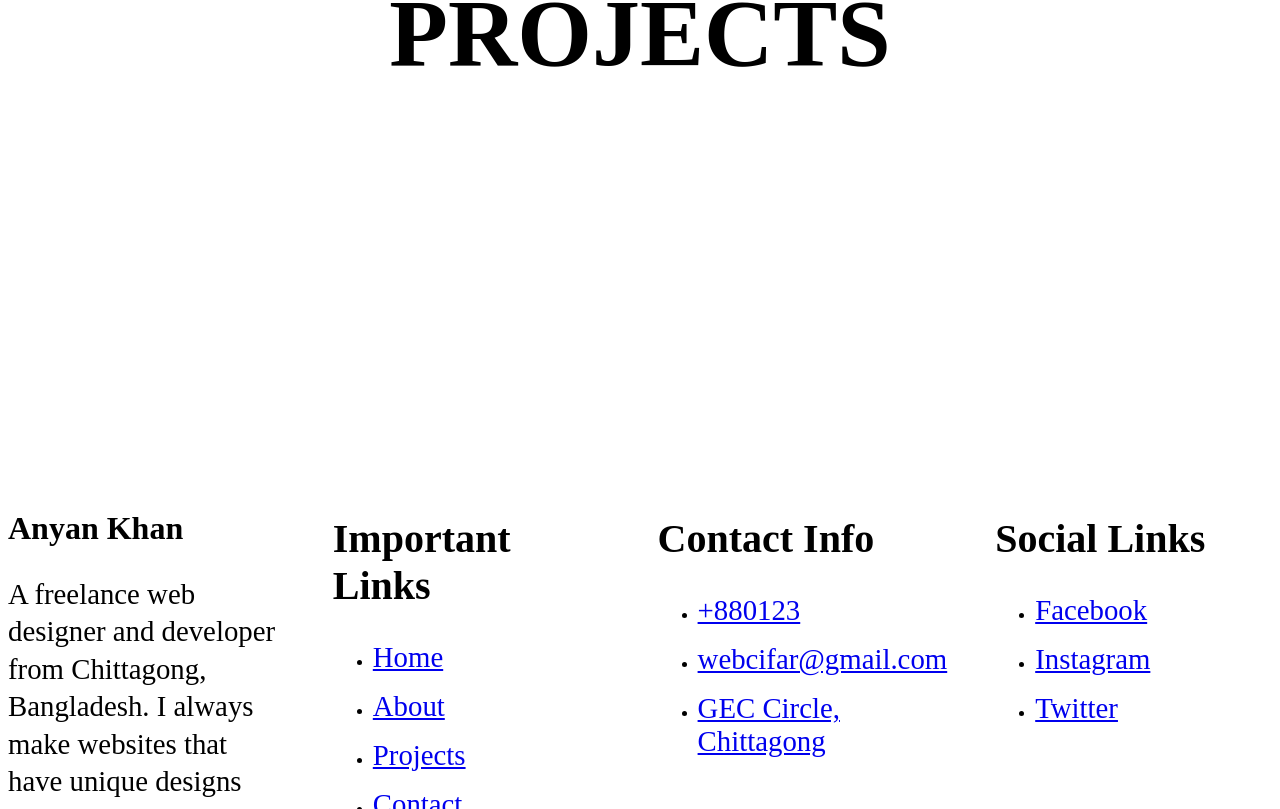
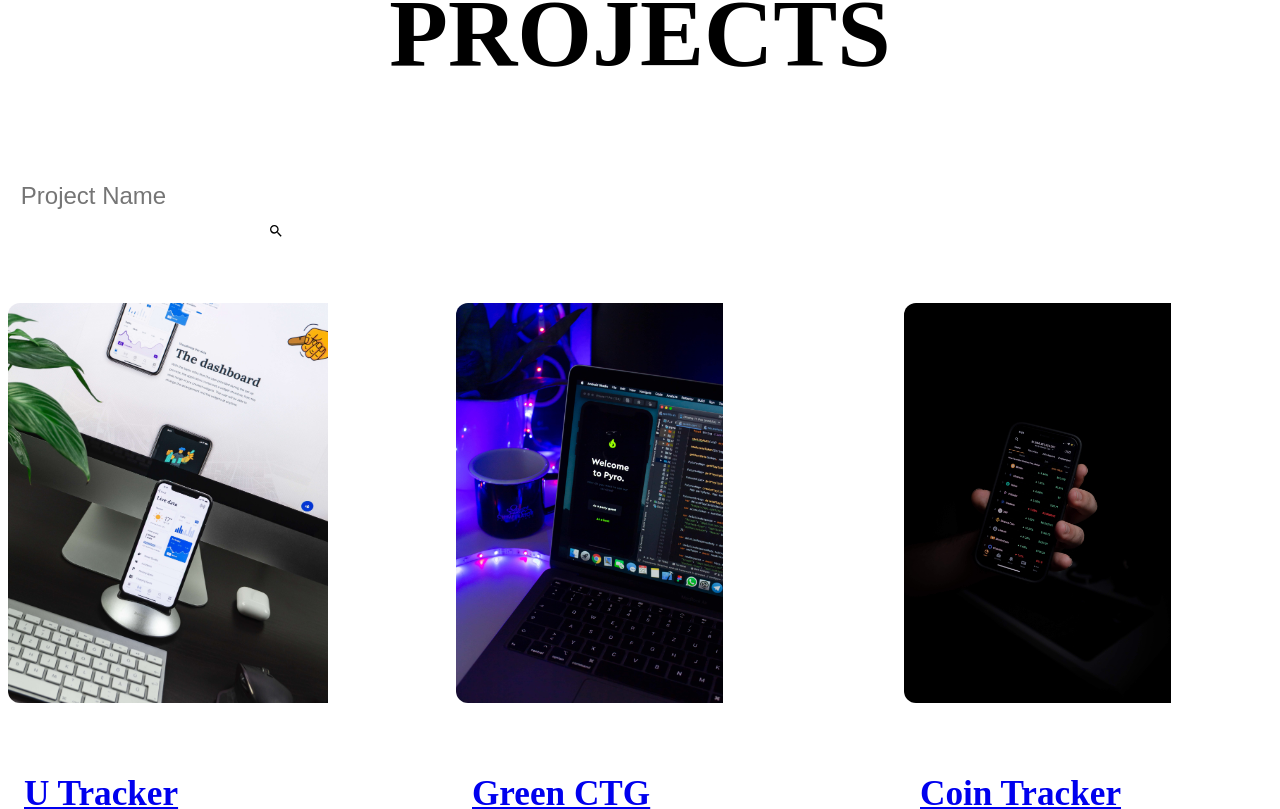
Before and after one commit to thienyet1011/reacjs-portfolio-03102021, a React (Create React App) app: page /projects in a window 1280 px wide. Shown: the part 291-1100 px from the top of the page. Built offline with nearby package versions, Linux system fonts and the light colour scheme.

Commit message:
Add projects page

```diff
--- a/src/pages/Projects.js
+++ b/src/pages/Projects.js
@@ -1,18 +1,94 @@
-import React from "react";
+import React, { useEffect, useState } from "react";
+import { MdSearch } from "react-icons/md";
 import styled from "styled-components";
 
 import SectionTitle from "../components/SectionTitle";
+import ProjectItem from "../components/ProjectItem";
+import ProjectInfo from "..//assets/data/projects";
 
 const ProjectsStyles = styled.div`
   padding: 10rem 0;
+  .project__allItems {
+    display: grid;
+    grid-template-columns: repeat(auto-fill, minmax(300px, 1fr));
+    gap: 5rem;
+    margin-top: 5rem;
+  }
+  .projects__searchBar {
+    position: relative;
+    width: 300px;
+    margin-top: 5rem;
+  }
+  .projects__searchBar input {
+    width: 100%;
+    font-size: 1.5rem;
+    padding: .8rem;
+    color: var(--black);
+    border-radius: 6px;
+    outline: none;
+    border: none
+  }
+  .projects__searchBar .searchIcon {
+    position: absolute;
+    width: 2rem;
+    right: 1rem;
+  }
+  .projects__searchBar .searchIcon path {
+    color: var(--deep-dark);
+  }
+  @media only screen and (max-width: 768px) {
+    .projects__searchBar,
+    .projects__searchBar form,
+    .projects__searchBar input {
+      width: 100%;
+    }
+  }
 `;
 
 function Projects() {
+  const [searchText, setSearchText] = useState("");
+  const [projectData, setProjectData] = useState(ProjectInfo);
+
+  useEffect(() => {
+    if (searchText === "") return;
+    setProjectData(() => (
+      ProjectInfo.filter((project) => (
+        project.name.toLowerCase().match(searchText.toLowerCase())
+      ))
+    ));
+  }, [searchText]);
+
+  const handleChange = (e) => {
+    e.preventDefault();
+    setSearchText(e.target.value);
+    if (!e.target.value.length > 0) {
+      setProjectData(ProjectInfo);
+    }
+  };
+
   return (
     <ProjectsStyles>
       <div className="container">
         <SectionTitle heading="Projects"
           subheading="some of recent works" />
+        <div className="projects__searchBar">
+          <form>
+            <input type="text" value={searchText}
+              placeholder="Project Name"
+              onChange={handleChange} />
+            <MdSearch className="searchIcon" />
+          </form>
+        </div>
+        <div className="project__allItems">
+          {projectData.map((project) => (
+            <ProjectItem
+              key={project.id}
+              title={project.name}
+              desc={project.desc}
+              img={project.img}
+            />
+          ))}
+        </div>
       </div>
     </ProjectsStyles>
   );
```
